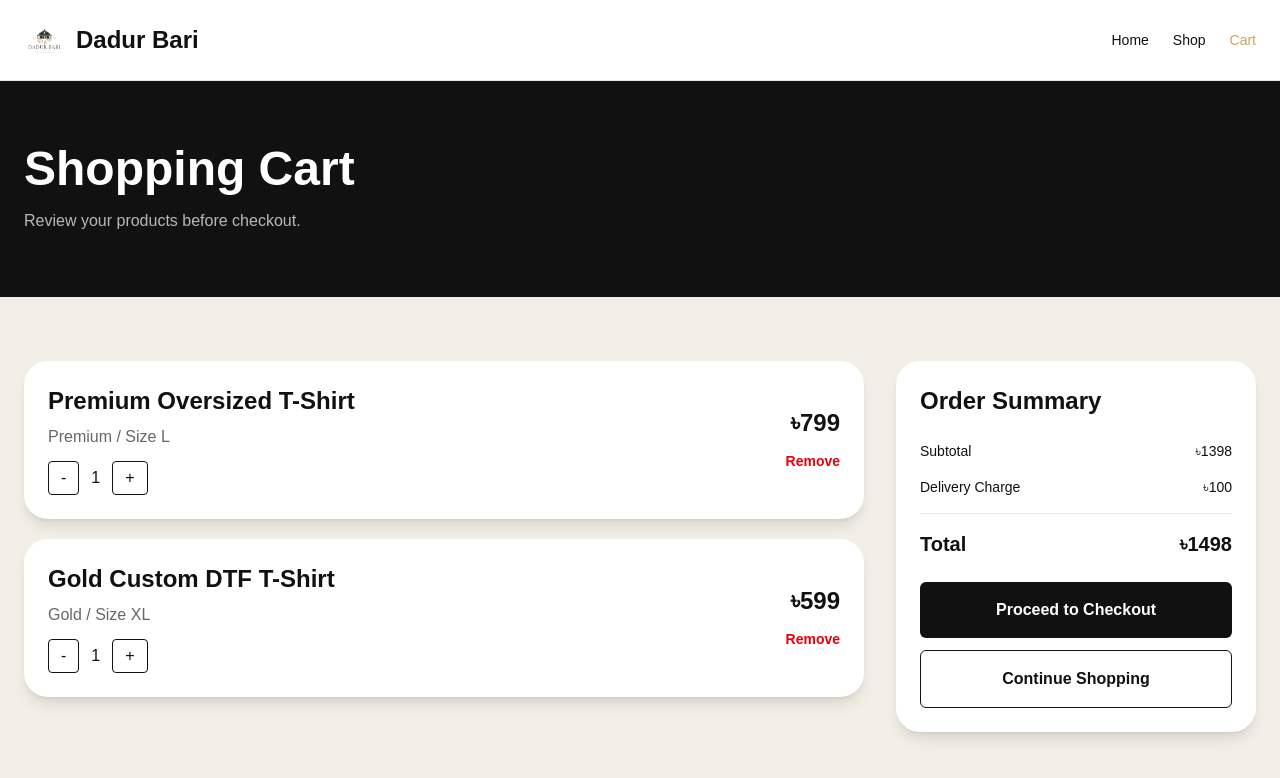
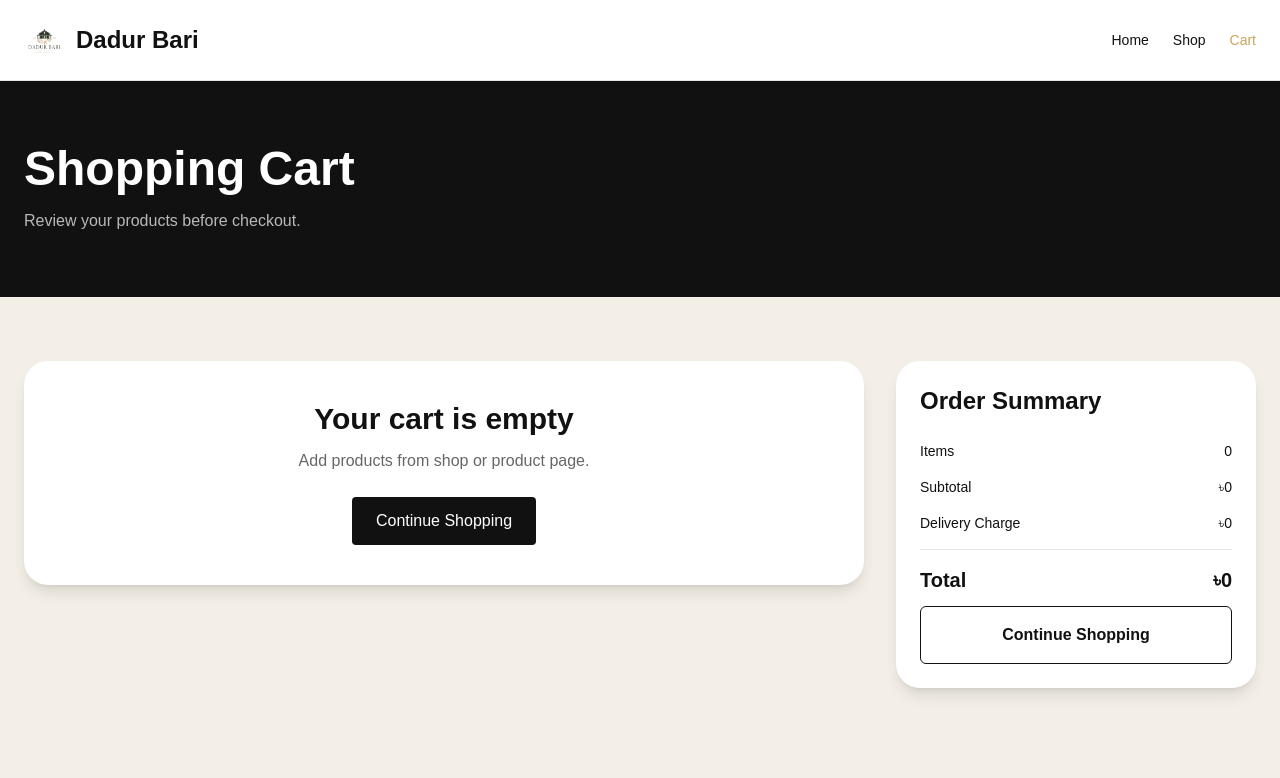
Before and after one commit to shajibhasan5656-cell/dadur-bari-mvp, a Next.js app: page /cart in a window 1280 px wide. Shown: the top 778 px of the page. Built offline with nearby package versions, Linux system fonts and the light colour scheme.

Commit message:
Make cart add remove quantity functional

```diff
--- a/src/app/cart/page.tsx
+++ b/src/app/cart/page.tsx
@@ -1,29 +1,76 @@
 "use client";
 
 import Link from "next/link";
-import { useMemo, useState } from "react";
+import { useEffect, useMemo, useState } from "react";
 
-const initialItems = [
-  {
-    id: "premium",
-    name: "Premium Oversized T-Shirt",
-    size: "L",
-    category: "Premium",
-    price: 799,
-    quantity: 1
-  },
-  {
-    id: "gold",
-    name: "Gold Custom DTF T-Shirt",
-    size: "XL",
-    category: "Gold",
-    price: 599,
-    quantity: 1
+type CartItem = {
+  id: string;
+  name: string;
+  category: string;
+  size: string;
+  price: number;
+  quantity: number;
+};
+
+const CART_KEY = "dadur_bari_cart";
+
+function readCart(): CartItem[] {
+  if (typeof window === "undefined") return [];
+  try {
+    return JSON.parse(localStorage.getItem(CART_KEY) || "[]");
+  } catch {
+    return [];
   }
-];
+}
+
+function saveCart(items: CartItem[]) {
+  localStorage.setItem(CART_KEY, JSON.stringify(items));
+}
 
 export default function CartPage() {
-  const [items, setItems] = useState(initialItems);
+  const [items, setItems] = useState<CartItem[]>([]);
+  const [loaded, setLoaded] = useState(false);
+
+  useEffect(() => {
+    let current = readCart();
+
+    const params = new URLSearchParams(window.location.search);
+    const product = params.get("product");
+
+    if (product) {
+      const name = params.get("name") || "Dadur Bari Product";
+      const category = params.get("category") || "Dadur Bari";
+      const size = params.get("size") || "L";
+      const price = Number(params.get("price") || 0);
+
+      const existing = current.find(
+        (item) => item.id === product && item.size === size
+      );
+
+      if (existing) {
+        current = current.map((item) =>
+          item.id === product && item.size === size
+            ? { ...item, quantity: item.quantity + 1 }
+            : item
+        );
+      } else {
+        current.push({
+          id: product,
+          name,
+          category,
+          size,
+          price,
+          quantity: 1
+        });
+      }
+
+      saveCart(current);
+      window.history.replaceState({}, "", "/cart");
+    }
+
+    setItems(current);
+    setLoaded(true);
+  }, []);
 
   const subtotal = useMemo(
     () => items.reduce((total, item) => total + item.price * item.quantity, 0),
@@ -33,15 +80,33 @@ export default function CartPage() {
   const deliveryCharge = items.length ? 100 : 0;
   const total = subtotal + deliveryCharge;
 
-  function removeItem(id: string) {
-    setItems((current) => current.filter((item) => item.id !== id));
+  function updateQuantity(id: string, size: string, quantity: number) {
+    const next = items.map((item) =>
+      item.id === id && item.size === size
+        ? { ...item, quantity: Math.max(1, quantity) }
+        : item
+    );
+
+    setItems(next);
+    saveCart(next);
   }
 
-  function updateQuantity(id: string, quantity: number) {
-    setItems((current) =>
-      current.map((item) =>
-        item.id === id ? { ...item, quantity: Math.max(1, quantity) } : item
-      )
+  function removeItem(id: string, size: string) {
+    const next = items.filter((item) => !(item.id === id && item.size === size));
+    setItems(next);
+    saveCart(next);
+  }
+
+  function clearCart() {
+    setItems([]);
+    saveCart([]);
+  }
+
+  if (!loaded) {
+    return (
+      <main className="min-h-screen bg-[#F3EFE6] p-10 text-[#111111]">
+        Loading cart...
+      </main>
     );
   }
 
@@ -50,14 +115,20 @@ export default function CartPage() {
       <header className="border-b border-black/10 bg-white">
         <div className="mx-auto flex h-20 max-w-7xl items-center justify-between px-6">
           <Link href="/" className="flex items-center gap-3 text-2xl font-bold">
-            <img src="/logo.png" alt="Dadur Bari Logo" className="h-10 w-10 rounded-full object-contain" />
+            <img
+              src="/logo.png"
+              alt="Dadur Bari Logo"
+              className="h-10 w-10 rounded-full object-contain"
+            />
             <span>Dadur Bari</span>
           </Link>
 
           <nav className="flex gap-6 text-sm font-medium">
             <Link href="/">Home</Link>
             <Link href="/shop">Shop</Link>
-            <Link href="/cart" className="text-[#C8A45D]">Cart</Link>
+            <Link href="/cart" className="text-[#C8A45D]">
+              Cart
+            </Link>
           </nav>
         </div>
       </header>
@@ -65,7 +136,9 @@ export default function CartPage() {
       <section className="bg-[#111111] py-16 text-white">
         <div className="mx-auto max-w-7xl px-6">
           <h1 className="text-5xl font-extrabold">Shopping Cart</h1>
-          <p className="mt-4 text-white/70">Review your products before checkout.</p>
+          <p className="mt-4 text-white/70">
+            Review your products before checkout.
+          </p>
         </div>
       </section>
 
@@ -74,27 +147,69 @@ export default function CartPage() {
           {items.length === 0 ? (
             <div className="rounded-3xl bg-white p-10 text-center shadow-lg">
               <h2 className="text-3xl font-bold">Your cart is empty</h2>
-              <Link href="/shop" className="mt-6 inline-block rounded bg-[#111111] px-6 py-3 text-white">
+              <p className="mt-3 text-black/60">
+                Add products from shop or product page.
+              </p>
+              <Link
+                href="/shop"
+                className="mt-6 inline-block rounded bg-[#111111] px-6 py-3 text-white"
+              >
                 Continue Shopping
               </Link>
             </div>
           ) : (
             items.map((item) => (
-              <div key={item.id} className="rounded-3xl bg-white p-6 shadow-lg">
+              <div
+                key={`${item.id}-${item.size}`}
+                className="rounded-3xl bg-white p-6 shadow-lg"
+              >
                 <div className="flex flex-col justify-between gap-5 md:flex-row md:items-center">
                   <div>
                     <h2 className="text-2xl font-bold">{item.name}</h2>
-                    <p className="mt-2 text-black/60">{item.category} / Size {item.size}</p>
-                    <div className="mt-3 flex items-center gap-3">
-                      <button onClick={() => updateQuantity(item.id, item.quantity - 1)} className="rounded border px-3 py-1">-</button>
-                      <span>{item.quantity}</span>
-                      <button onClick={() => updateQuantity(item.id, item.quantity + 1)} className="rounded border px-3 py-1">+</button>
+                    <p className="mt-2 text-black/60">
+                      {item.category} Collection / Size {item.size}
+                    </p>
+
+                    <div className="mt-4 flex items-center gap-3">
+                      <button
+                        type="button"
+                        onClick={() =>
+                          updateQuantity(item.id, item.size, item.quantity - 1)
+                        }
+                        className="rounded border px-4 py-2 font-bold"
+                      >
+                        -
+                      </button>
+
+                      <span className="min-w-8 text-center font-bold">
+                        {item.quantity}
+                      </span>
+
+                      <button
+                        type="button"
+                        onClick={() =>
+                          updateQuantity(item.id, item.size, item.quantity + 1)
+                        }
+                        className="rounded border px-4 py-2 font-bold"
+                      >
+                        +
+                      </button>
                     </div>
                   </div>
 
                   <div className="text-left md:text-right">
-                    <p className="text-2xl font-bold">৳{item.price * item.quantity}</p>
-                    <button onClick={() => removeItem(item.id)} className="mt-3 text-sm font-semibold text-red-600">
+                    <p className="text-sm text-black/50">
+                      Unit: ৳{item.price}
+                    </p>
+                    <p className="text-2xl font-bold">
+                      ৳{item.price * item.quantity}
+                    </p>
+
+                    <button
+                      type="button"
+                      onClick={() => removeItem(item.id, item.size)}
+                      className="mt-3 text-sm font-semibold text-red-600"
+                    >
                       Remove
                     </button>
                   </div>
@@ -108,20 +223,52 @@ export default function CartPage() {
           <h2 className="text-2xl font-bold">Order Summary</h2>
 
           <div className="mt-6 space-y-4 text-sm">
-            <div className="flex justify-between"><span>Subtotal</span><span>৳{subtotal}</span></div>
-            <div className="flex justify-between"><span>Delivery Charge</span><span>৳{deliveryCharge}</span></div>
+            <div className="flex justify-between">
+              <span>Items</span>
+              <span>{items.length}</span>
+            </div>
+
+            <div className="flex justify-between">
+              <span>Subtotal</span>
+              <span>৳{subtotal}</span>
+            </div>
+
+            <div className="flex justify-between">
+              <span>Delivery Charge</span>
+              <span>৳{deliveryCharge}</span>
+            </div>
+
             <div className="border-t border-black/10 pt-4">
-              <div className="flex justify-between text-xl font-bold"><span>Total</span><span>৳{total}</span></div>
+              <div className="flex justify-between text-xl font-bold">
+                <span>Total</span>
+                <span>৳{total}</span>
+              </div>
             </div>
           </div>
 
           {items.length ? (
-            <Link href="/checkout" className="mt-6 block rounded-md bg-[#111111] px-6 py-4 text-center font-semibold text-white hover:bg-[#C8A45D] hover:text-[#111111]">
-              Proceed to Checkout
-            </Link>
+            <>
+              <Link
+                href="/checkout"
+                className="mt-6 block rounded-md bg-[#111111] px-6 py-4 text-center font-semibold text-white hover:bg-[#C8A45D] hover:text-[#111111]"
+              >
+                Proceed to Checkout
+              </Link>
+
+              <button
+                type="button"
+                onClick={clearCart}
+                className="mt-3 w-full rounded-md border border-red-600 px-6 py-4 text-center font-semibold text-red-600"
+              >
+                Clear Cart
+              </button>
+            </>
           ) : null}
 
-          <Link href="/shop" className="mt-3 block rounded-md border border-[#111111] px-6 py-4 text-center font-semibold hover:bg-[#111111] hover:text-white">
+          <Link
+            href="/shop"
+            className="mt-3 block rounded-md border border-[#111111] px-6 py-4 text-center font-semibold hover:bg-[#111111] hover:text-white"
+          >
             Continue Shopping
           </Link>
         </aside>
--- a/src/app/product/[slug]/page.tsx
+++ b/src/app/product/[slug]/page.tsx
@@ -76,7 +76,7 @@ export default async function ProductPage({
           <SizeSelector />
 
           <div className="mt-8 grid gap-4 sm:grid-cols-2">
-            <Link href="/cart" className="rounded-md bg-[#111111] px-6 py-4 text-center font-semibold text-white hover:bg-[#C8A45D] hover:text-[#111111]">
+            <Link href={`/cart?product=${product.slug}&name=${encodeURIComponent(product.name)}&price=${product.price ?? 0}&category=${encodeURIComponent(product.categoryName ?? "Dadur Bari")}&size=L`} className="rounded-md bg-[#111111] px-6 py-4 text-center font-semibold text-white hover:bg-[#C8A45D] hover:text-[#111111]">
               Add to Cart
             </Link>
             <Link href="/checkout" className="rounded-md border border-[#111111] px-6 py-4 text-center font-semibold hover:bg-[#111111] hover:text-white">
```
